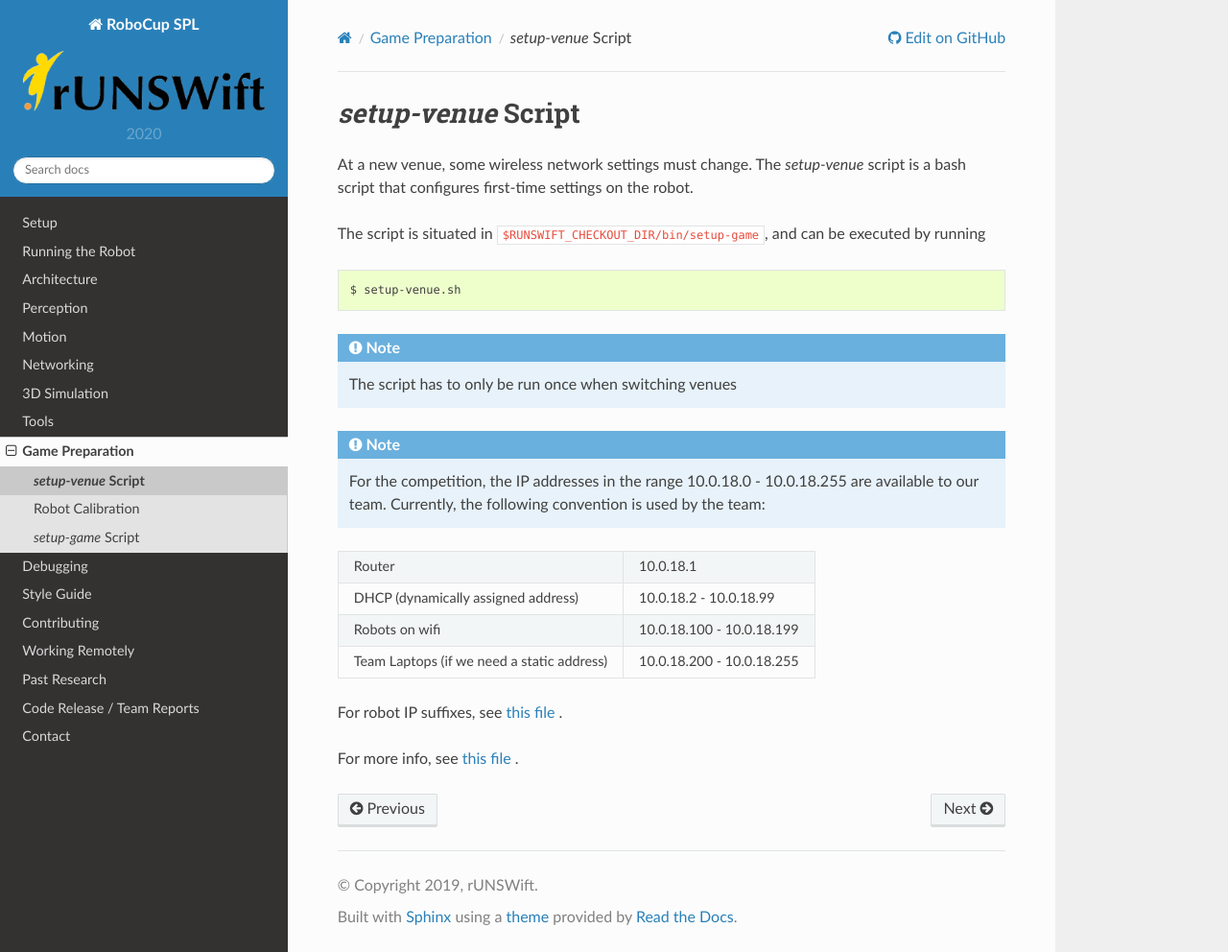
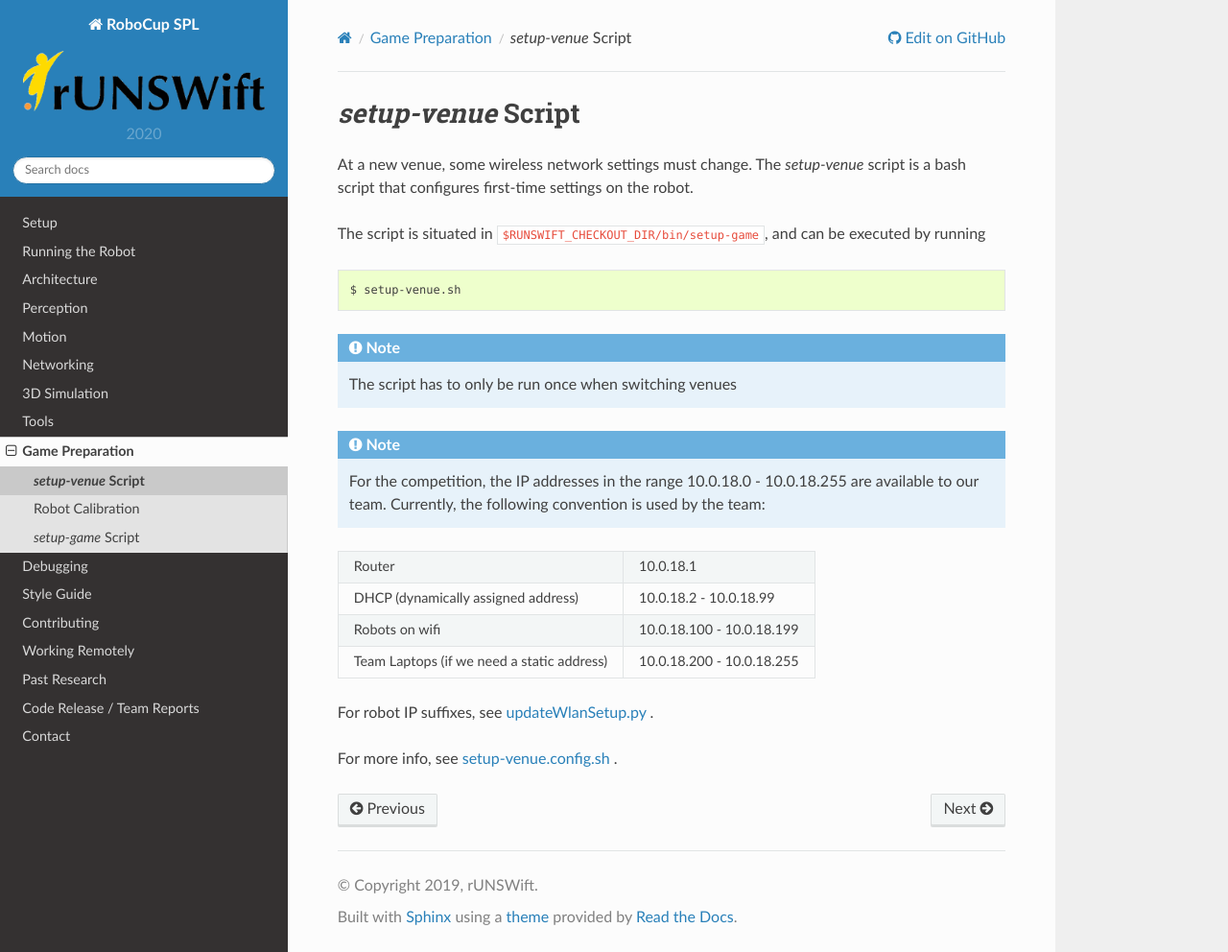
Before and after one commit to UNSWComputing/rUNSWift-docs, a Sphinx documentation site: the page built from source/game_preparation/setup_venue_script.rst, in a window 1280 px wide and 992 px high. Shown: the whole window at 96% size. Built offline with Sphinx 7.4.7 and the Read the Docs theme 2.0.0, drawn with Linux system fonts in a browser that asks for light colours.

Commit message:
Fix compilation errors in setup_venue_script.rst
Signed-off-by: ijnek <kenjibrameld@gmail.com>

```diff
--- a/source/game_preparation/setup_venue_script.rst
+++ b/source/game_preparation/setup_venue_script.rst
@@ -18,6 +18,7 @@ The script is situated in ``$RUNSWIFT_CHECKOUT_DIR/bin/setup-game``, and can be
 .. note::
     For the competition, the IP addresses in the range 10.0.18.0 - 10.0.18.255 are available to our team.
     Currently, the following convention is used by the team:
+
 +-----------------------------------------------+-----------------------------+
 |   Router                                      |  10.0.18.1                  |
 +-----------------------------------------------+-----------------------------+
@@ -28,6 +29,6 @@ The script is situated in ``$RUNSWIFT_CHECKOUT_DIR/bin/setup-game``, and can be
 |   Team Laptops (if we need a static address)  |  10.0.18.200 - 10.0.18.255  |
 +-----------------------------------------------+-----------------------------+
 
-For robot IP suffixes, see `this file <https://github.com/UNSWComputing/rUNSWift/blob/master/utils/wifitools/updateWlanSetup.py>`_ .
+For robot IP suffixes, see `updateWlanSetup.py <https://github.com/UNSWComputing/rUNSWift/blob/master/utils/wifitools/updateWlanSetup.py>`_ .
 
-For more info, see `this file <https://github.com/UNSWComputing/rUNSWift/blob/master/bin/setup-venue.config.sh>`_ .
+For more info, see `setup-venue.config.sh <https://github.com/UNSWComputing/rUNSWift/blob/master/bin/setup-venue.config.sh>`_ .
```
